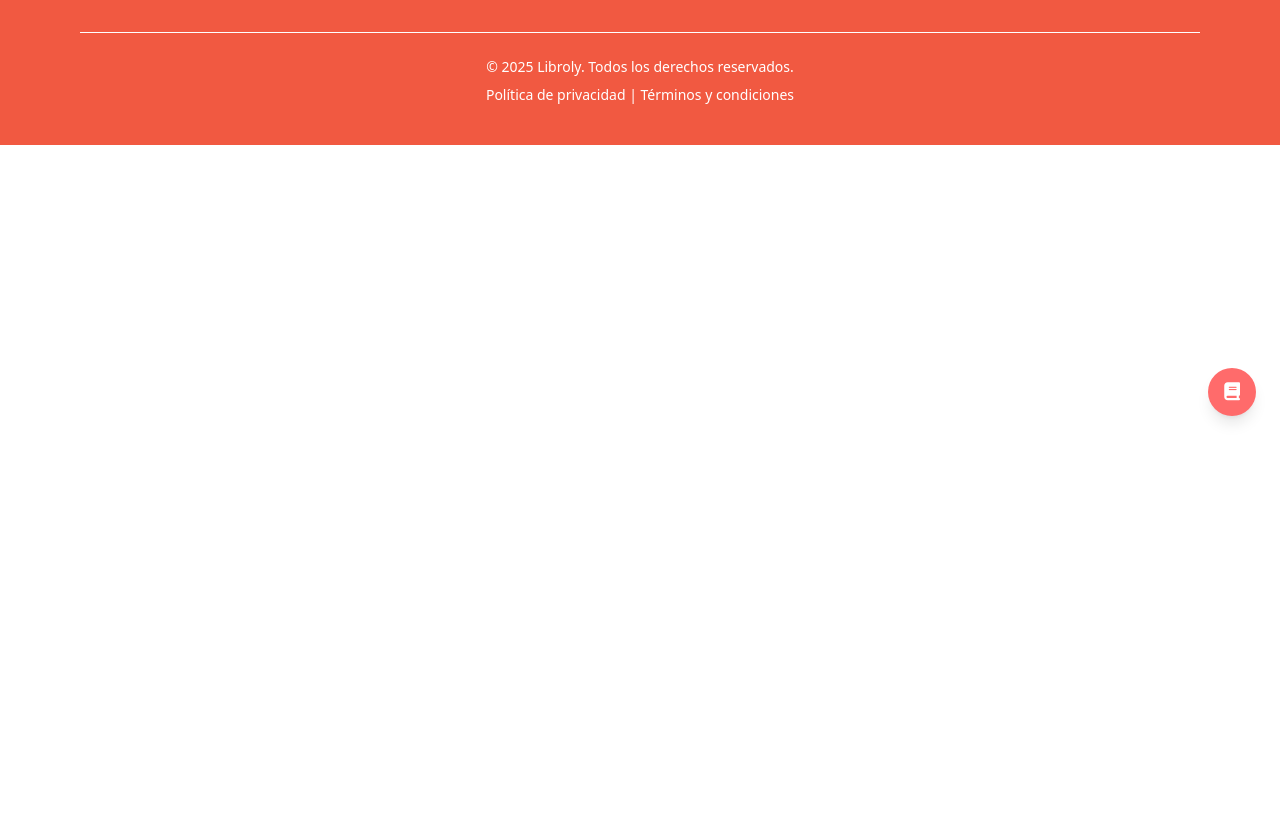
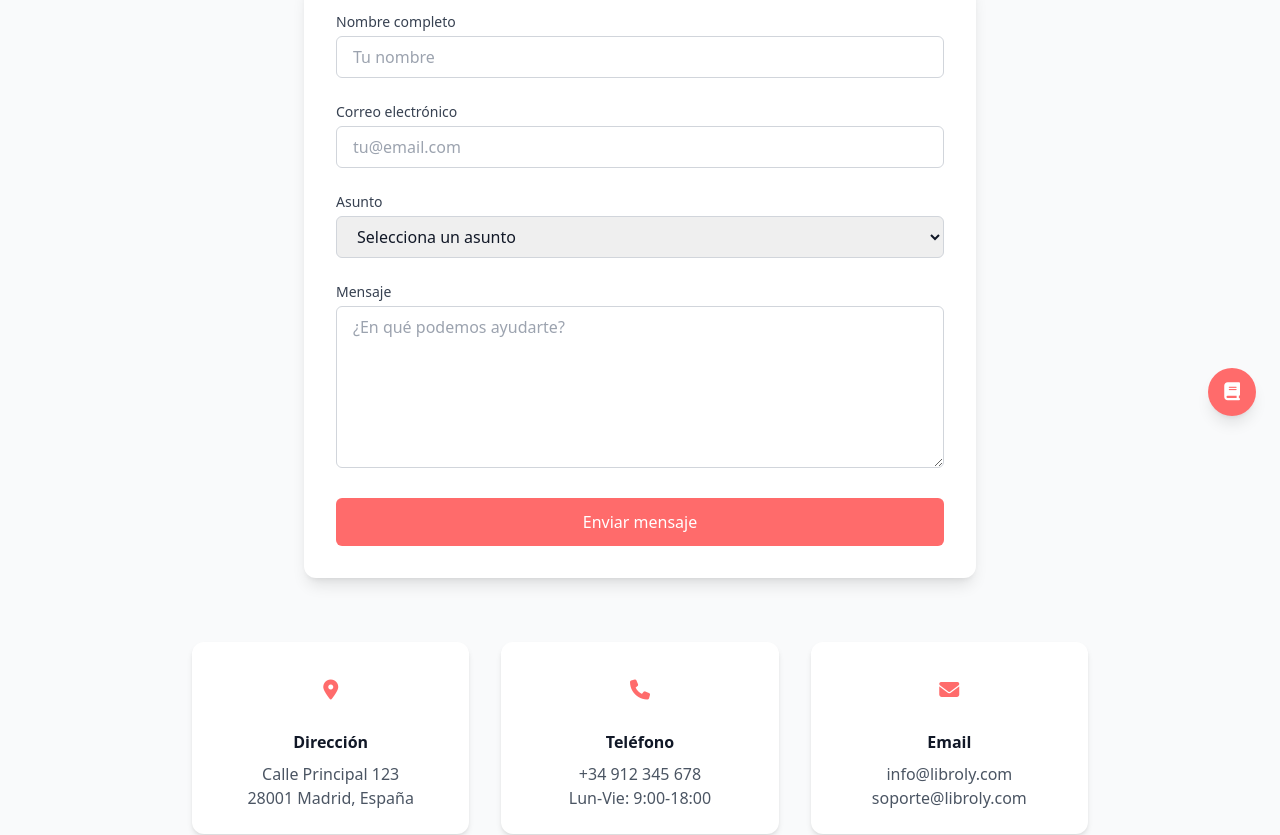
Before and after one commit to TrabajoTFB/Frontend, a React (Vite) app: page /contact in a window 1280 px wide. Shown: the part 360-1195 px from the top of the page. Before the commit the page ends 800 px from the top, so only its background shows below. Built offline with nearby package versions, Linux system fonts and the light colour scheme.

Commit message:
contact page

```diff
--- a/src/App.tsx
+++ b/src/App.tsx
@@ -7,6 +7,7 @@ import SignUp from './pages/SignUp';
 import Profile from './pages/Profile';
 import Blog from './pages/Blog';
 import BlogPost from './pages/BlogPost';
+import Contact from './pages/Contact';
 import NavBar from "./components/layout/NavBar";
 import TopBar from './components/layout/TopBar';
 import Footer from './components/layout/Footer';
@@ -31,6 +32,7 @@ function App() {
             <Route path="/profile" element={<Profile />} />
             <Route path="/blog" element={<Blog />} />
             <Route path="/blog/:slug" element={<BlogPost />} />
+            <Route path="/contact" element={<Contact />} />
           </Routes>
         </main>
         <Footer />
--- a/src/pages/Blog.tsx
+++ b/src/pages/Blog.tsx
@@ -1,6 +1,5 @@
 import React, { useState } from 'react';
 import BlogCard from '../components/ui/BlogCard';
-import NewsletterSection from '../components/sections/NewsletterSection';
 import type { BlogPost } from '../types';
 
 const Blog: React.FC = () => {
--- /dev/null
+++ b/src/pages/Contact.tsx
@@ -0,0 +1,188 @@
+import React, { useState } from 'react';
+import NewsletterSection from '../components/sections/NewsletterSection';
+
+const Contact: React.FC = () => {
+  const [formData, setFormData] = useState({
+    name: '',
+    email: '',
+    subject: '',
+    message: ''
+  });
+
+  const [submitStatus, setSubmitStatus] = useState<'idle' | 'success' | 'error'>('idle');
+
+  const handleChange = (e: React.ChangeEvent<HTMLInputElement | HTMLTextAreaElement | HTMLSelectElement>) => {
+    const { name, value } = e.target;
+    setFormData(prev => ({
+      ...prev,
+      [name]: value
+    }));
+  };
+
+  const handleSubmit = async (e: React.FormEvent) => {
+    e.preventDefault();
+    // Aquí iría la lógica para enviar el formulario
+    setSubmitStatus('success');
+
+    // Resetear el formulario después de 3 segundos
+    setTimeout(() => {
+      setSubmitStatus('idle');
+      setFormData({
+        name: '',
+        email: '',
+        subject: '',
+        message: ''
+      });
+    }, 3000);
+  };
+
+  const subjectOptions = [
+    'Información general',
+    'Soporte técnico',
+    'Colaboraciones',
+    'Sugerencias',
+    'Otros'
+  ];
+
+  return (
+    <main className="min-h-screen bg-gray-50 py-16">
+      <div className="container mx-auto px-4">
+        {/* Header */}
+        <div className="text-center max-w-3xl mx-auto mb-16">
+          <h1 className="text-4xl font-bold text-gray-900 mb-4">
+            Contacta con Libroly
+          </h1>
+          <p className="text-gray-600">
+            ¿Tienes alguna pregunta o sugerencia? Nos encantaría escucharte.
+            Nuestro equipo está aquí para ayudarte a tener la mejor experiencia posible.
+          </p>
+        </div>
+
+        {/* Contact Form Section */}
+        <div className="max-w-2xl mx-auto bg-white rounded-xl shadow-lg p-8 mb-16">
+          <form onSubmit={handleSubmit} className="space-y-6">
+            <div>
+              <label htmlFor="name" className="block text-sm font-medium text-gray-700 mb-1">
+                Nombre completo
+              </label>
+              <input
+                type="text"
+                id="name"
+                name="name"
+                value={formData.name}
+                onChange={handleChange}
+                required
+                className="w-full px-4 py-2 border border-gray-300 rounded-md focus:ring-coral-500 focus:border-coral-500"
+                placeholder="Tu nombre"
+              />
+            </div>
+
+            <div>
+              <label htmlFor="email" className="block text-sm font-medium text-gray-700 mb-1">
+                Correo electrónico
+              </label>
+              <input
+                type="email"
+                id="email"
+                name="email"
+                value={formData.email}
+                onChange={handleChange}
+                required
+                className="w-full px-4 py-2 border border-gray-300 rounded-md focus:ring-coral-500 focus:border-coral-500"
+                placeholder="tu@email.com"
+              />
+            </div>
+
+            <div>
+              <label htmlFor="subject" className="block text-sm font-medium text-gray-700 mb-1">
+                Asunto
+              </label>
+              <select
+                id="subject"
+                name="subject"
+                value={formData.subject}
+                onChange={handleChange}
+                required
+                className="w-full px-4 py-2 border border-gray-300 rounded-md focus:ring-coral-500 focus:border-coral-500"
+              >
+                <option value="">Selecciona un asunto</option>
+                {subjectOptions.map((option) => (
+                  <option key={option} value={option}>
+                    {option}
+                  </option>
+                ))}
+              </select>
+            </div>
+
+            <div>
+              <label htmlFor="message" className="block text-sm font-medium text-gray-700 mb-1">
+                Mensaje
+              </label>
+              <textarea
+                id="message"
+                name="message"
+                value={formData.message}
+                onChange={handleChange}
+                required
+                rows={6}
+                className="w-full px-4 py-2 border border-gray-300 rounded-md focus:ring-coral-500 focus:border-coral-500"
+                placeholder="¿En qué podemos ayudarte?"
+              />
+            </div>
+
+            <button
+              type="submit"
+              className="w-full bg-coral-500 text-white py-3 px-6 rounded-md hover:bg-coral-600 transition-colors"
+            >
+              Enviar mensaje
+            </button>
+
+            {/* Status Messages */}
+            {submitStatus === 'success' && (
+              <div className="text-center p-4 bg-green-100 text-green-700 rounded-md">
+                ¡Gracias por tu mensaje! Te responderemos pronto.
+              </div>
+            )}
+            {submitStatus === 'error' && (
+              <div className="text-center p-4 bg-red-100 text-red-700 rounded-md">
+                Ha ocurrido un error. Por favor, inténtalo de nuevo.
+              </div>
+            )}
+          </form>
+        </div>
+
+        {/* Contact Information */}
+        <div className="max-w-4xl mx-auto grid grid-cols-1 md:grid-cols-3 gap-8 mb-16">
+          <div className="text-center p-6 bg-white rounded-xl shadow-md">
+            <div className="w-12 h-12 bg-coral-100 rounded-full flex items-center justify-center mx-auto mb-4">
+              <i className="fas fa-map-marker-alt text-coral-500 text-xl"></i>
+            </div>
+            <h3 className="font-semibold text-gray-900 mb-2">Dirección</h3>
+            <p className="text-gray-600">Calle Principal 123<br />28001 Madrid, España</p>
+          </div>
+
+          <div className="text-center p-6 bg-white rounded-xl shadow-md">
+            <div className="w-12 h-12 bg-coral-100 rounded-full flex items-center justify-center mx-auto mb-4">
+              <i className="fas fa-phone text-coral-500 text-xl"></i>
+            </div>
+            <h3 className="font-semibold text-gray-900 mb-2">Teléfono</h3>
+            <p className="text-gray-600">+34 912 345 678<br />Lun-Vie: 9:00-18:00</p>
+          </div>
+
+          <div className="text-center p-6 bg-white rounded-xl shadow-md">
+            <div className="w-12 h-12 bg-coral-100 rounded-full flex items-center justify-center mx-auto mb-4">
+              <i className="fas fa-envelope text-coral-500 text-xl"></i>
+            </div>
+            <h3 className="font-semibold text-gray-900 mb-2">Email</h3>
+            <p className="text-gray-600">info@libroly.com<br />soporte@libroly.com</p>
+          </div>
+        </div>
+      </div>
+
+      {/* Newsletter Section */}
+      <NewsletterSection />
+    </main>
+  );
+};
+
+export default Contact;
```
